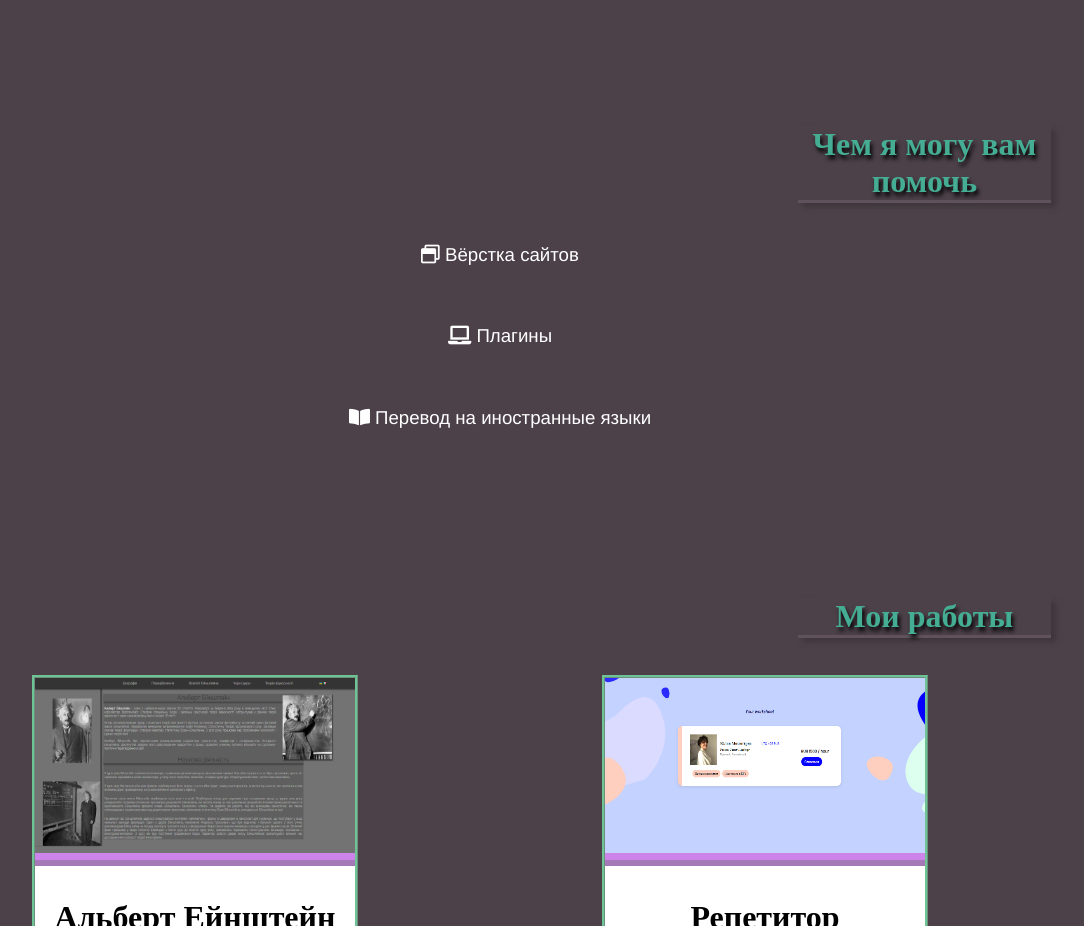
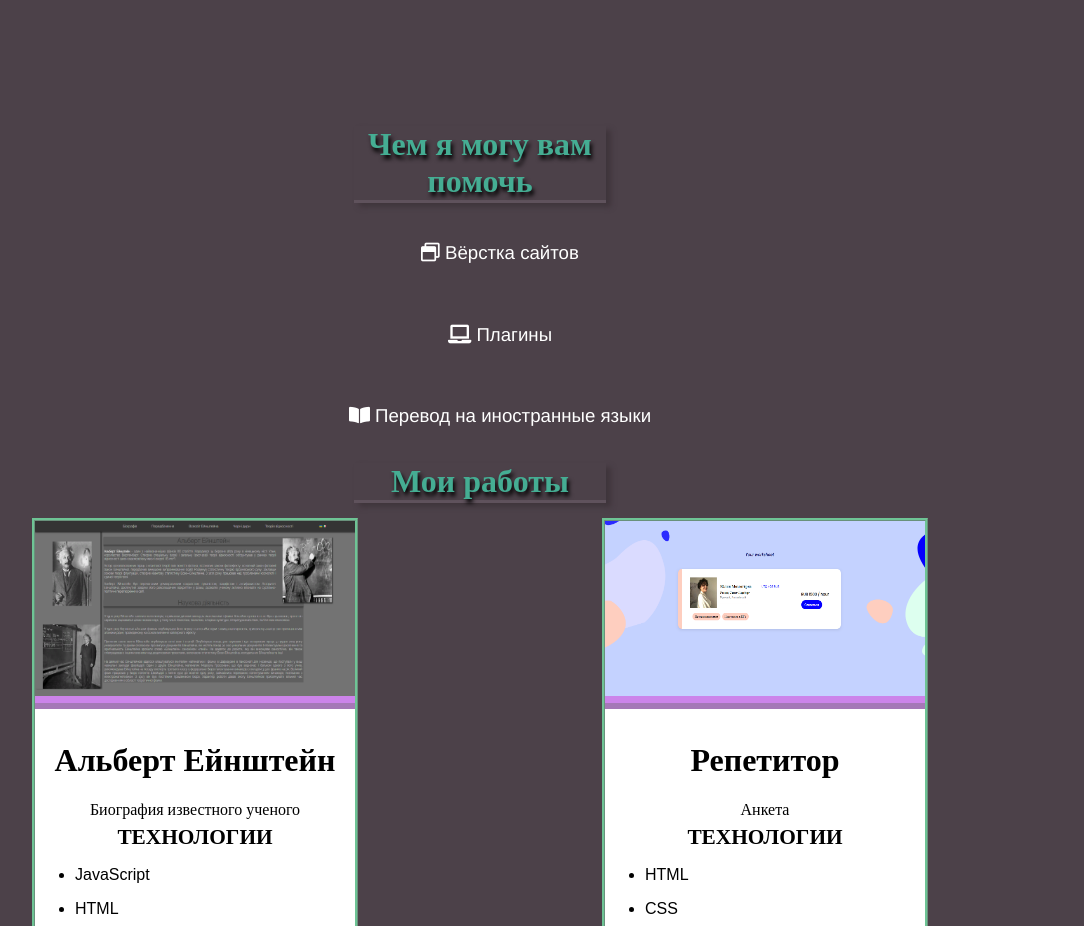
Before and after one commit to Rezistencee/Rezistencee.github.io, a plain HTML site: page index.html in a window 1280 px wide. Shown: the part 1020-1946 px from the top of the page, without its empty margins (160-1244 px from the left). Drawn offline with Linux system fonts and the light colour scheme.

Commit message:
Text center

```diff
--- a/css/main.css
+++ b/css/main.css
@@ -77,7 +77,7 @@ line-height: 0.9em;
     border-bottom: 0.2rem solid #5f525c;
     box-shadow: 5px 4px 5px 0 rgba(53, 44, 50, 0.55);
     width: 20%;
-    margin-left: 950px;
+    margin: 0 auto;
 }
 .help p{
     font-size: 14pt;
@@ -103,10 +103,7 @@ line-height: 0.9em;
     border-bottom: 0.2rem solid #5f525c;
     box-shadow: 5px 4px 5px 0 rgba(53, 44, 50, 0.55);
     width: 20%;
-    margin-left: 950px;
-
-
-
+    margin: 0 auto;
 }
 
 
```
